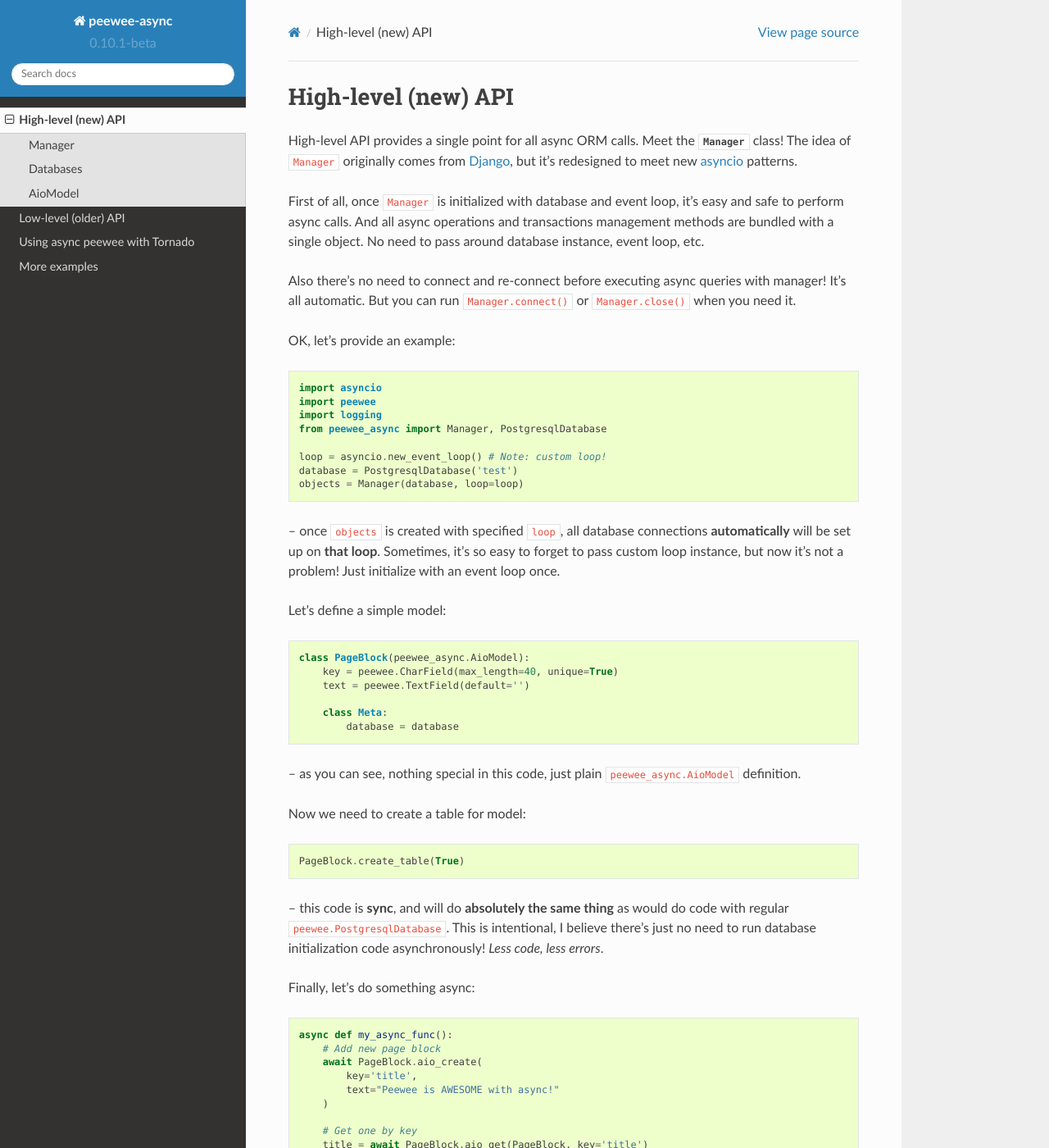
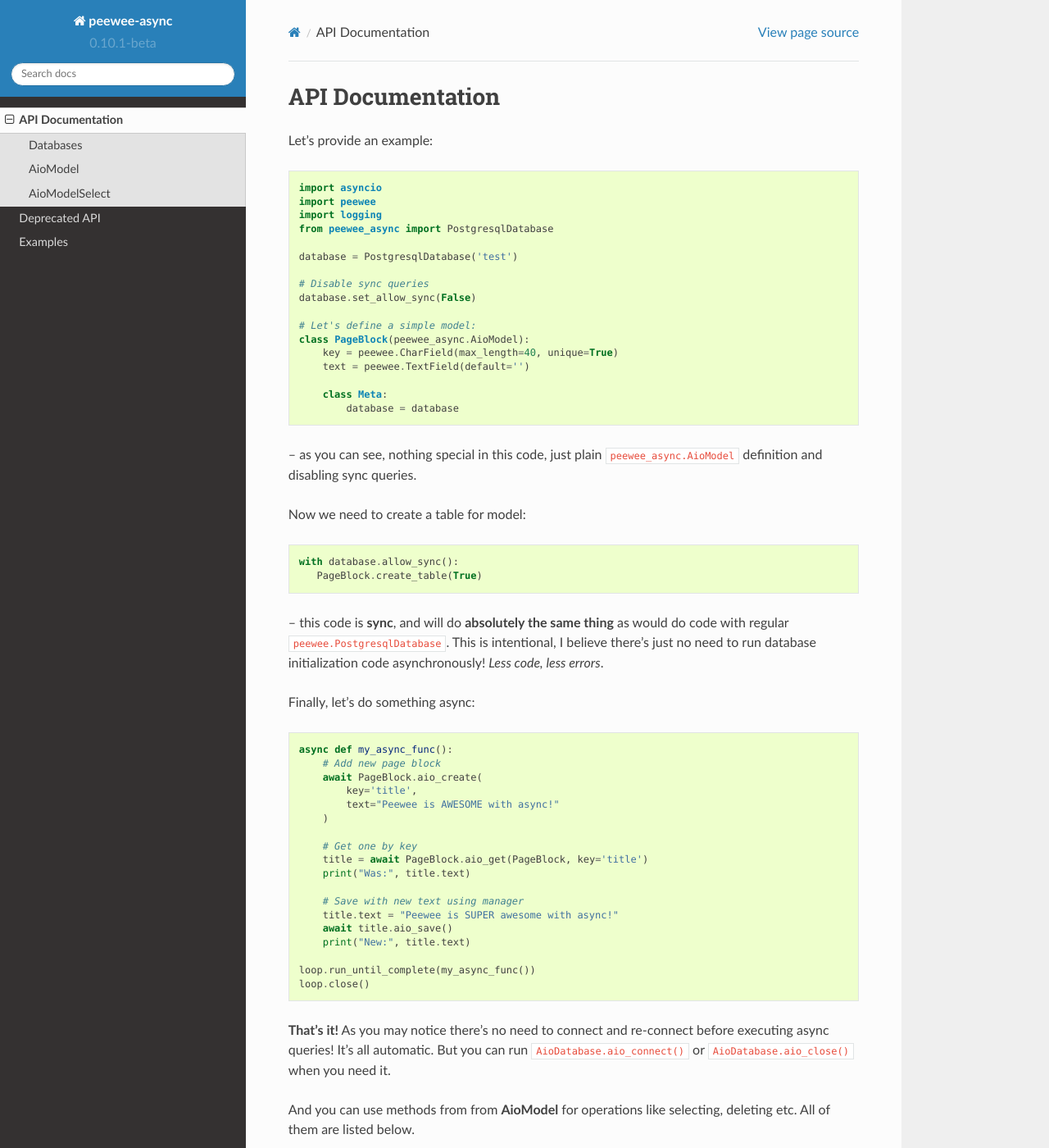
Before and after one commit to 05bit/peewee-async, a Sphinx documentation site: the page built from docs/peewee_async/api.rst, in a window 1280 px wide and 1400 px high. Shown: the whole window at 82% size. Built offline with Sphinx 7.4.7 and the Read the Docs theme 2.0.0, drawn with Linux system fonts in a browser that asks for light colours; some of the changed text lies outside the part shown.

Commit message:
feat: docs updated

```diff
--- a/docs/index.rst
+++ b/docs/index.rst
@@ -133,7 +133,6 @@
 
    peewee_async/api
    peewee_async/api_older
-   peewee_async/tornado
    peewee_async/examples
 
 Indices and tables
--- a/docs/peewee_async/api.rst
+++ b/docs/peewee_async/api.rst
@@ -1,31 +1,19 @@
-High-level (new) API
+API Documentation
 ====================
 
-High-level API provides a single point for all async ORM calls. Meet the :class:`.Manager` class! The idea of ``Manager`` originally comes from `Django`_, but it's redesigned to meet new `asyncio`_ patterns.
-
-First of all, once ``Manager`` is initialized with database and event loop, it's easy and safe to perform async calls. And all async operations and transactions management methods are bundled with a single object. No need to pass around database instance, event loop, etc.
-
-Also there's no need to connect and re-connect before executing async queries with manager! It's all automatic. But you can run ``Manager.connect()`` or ``Manager.close()`` when you need it.
-
-.. _peewee: https://github.com/coleifer/peewee
-.. _Django: https://www.djangoproject.com
-.. _asyncio: https://docs.python.org/3/library/asyncio.html
-
-OK, let's provide an example::
+Let's provide an example::
 
     import asyncio
     import peewee
     import logging
-    from peewee_async import Manager, PostgresqlDatabase
+    from peewee_async import PostgresqlDatabase
 
-    loop = asyncio.new_event_loop() # Note: custom loop!
     database = PostgresqlDatabase('test')
-    objects = Manager(database, loop=loop)
 
--- once ``objects`` is created with specified ``loop``, all database connections **automatically** will be set up on **that loop**. Sometimes, it's so easy to forget to pass custom loop instance, but now it's not a problem! Just initialize with an event loop once.
+    # Disable sync queries
+    database.set_allow_sync(False)
 
-Let's define a simple model::
-
+    # Let's define a simple model:
     class PageBlock(peewee_async.AioModel):
         key = peewee.CharField(max_length=40, unique=True)
         text = peewee.TextField(default='')
@@ -33,11 +21,12 @@
         class Meta:
             database = database
 
--- as you can see, nothing special in this code, just plain ``peewee_async.AioModel`` definition.
+-- as you can see, nothing special in this code, just plain ``peewee_async.AioModel`` definition and disabling sync queries.
 
 Now we need to create a table for model::
 
-    PageBlock.create_table(True)
+    with database.allow_sync():
+       PageBlock.create_table(True)
 
 -- this code is **sync**, and will do **absolutely the same thing** as would do code with regular ``peewee.PostgresqlDatabase``. This is intentional, I believe there's just no need to run database initialization code asynchronously! *Less code, less errors*.
 
@@ -56,73 +45,41 @@
 
         # Save with new text using manager
         title.text = "Peewee is SUPER awesome with async!"
-        await objects.update(title)
+        await title.aio_save()
         print("New:", title.text)
 
     loop.run_until_complete(my_async_func())
     loop.close()
 
-**That's it!**
+**That's it!** As you may notice there's no need to connect and re-connect before executing async queries! It's all automatic. But you can run ``AioDatabase.aio_connect()`` or ``AioDatabase.aio_close()`` when you need it.
 
-As you may notice you can use methods from **Manager** or from **AioModel** for operations like selecting, deleting etc.
+And you can use methods from from **AioModel** for operations like selecting, deleting etc.
 All of them are listed below.
-
-Manager
--------
-
-.. autoclass:: peewee_async.Manager
-
-.. autoattribute:: peewee_async.Manager.database
-
-.. automethod:: peewee_async.Manager.allow_sync
-
-.. automethod:: peewee_async.Manager.get
-
-.. automethod:: peewee_async.Manager.create
-
-.. automethod:: peewee_async.Manager.update
-
-.. automethod:: peewee_async.Manager.delete
-
-.. automethod:: peewee_async.Manager.get_or_create
-
-.. automethod:: peewee_async.Manager.create_or_get
-
-.. automethod:: peewee_async.Manager.execute
-
-.. automethod:: peewee_async.Manager.prefetch
-
-.. automethod:: peewee_async.Manager.count
-
-.. automethod:: peewee_async.Manager.scalar
-
-.. automethod:: peewee_async.Manager.connect
-
-.. automethod:: peewee_async.Manager.close
-
-.. automethod:: peewee_async.Manager.atomic
-
-.. automethod:: peewee_async.Manager.transaction
-
-.. automethod:: peewee_async.Manager.savepoint
 
 
 Databases
 ---------
 
-.. autoclass:: peewee_async.PostgresqlDatabase
-    :members: init
+.. autoclass:: peewee_async.databases.AioDatabase
+
+.. automethod:: peewee_async.databases.AioDatabase.aio_connect
+
+.. autoproperty:: peewee_async.databases.AioDatabase.is_connected
+
+.. automethod:: peewee_async.databases.AioDatabase.aio_close
+
+.. automethod:: peewee_async.databases.AioDatabase.aio_execute
+
+.. automethod:: peewee_async.databases.AioDatabase.set_allow_sync
+
+.. automethod:: peewee_async.databases.AioDatabase.allow_sync
+
+.. automethod:: peewee_async.databases.AioDatabase.aio_atomic
 
 .. autoclass:: peewee_async.PooledPostgresqlDatabase
     :members: init
 
-.. autoclass:: peewee_asyncext.PostgresqlExtDatabase
-    :members: init
-
 .. autoclass:: peewee_asyncext.PooledPostgresqlExtDatabase
-    :members: init
-
-.. autoclass:: peewee_async.MySQLDatabase
     :members: init
 
 .. autoclass:: peewee_async.PooledMySQLDatabase
@@ -138,3 +95,26 @@
 .. automethod:: peewee_async.AioModel.aio_get_or_none
 
 .. automethod:: peewee_async.AioModel.aio_create
+
+.. automethod:: peewee_async.AioModel.aio_get_or_create
+
+.. automethod:: peewee_async.AioModel.aio_delete_instance
+
+.. automethod:: peewee_async.AioModel.aio_save
+
+.. autofunction:: peewee_async.aio_prefetch
+
+AioModelSelect
+--------------
+
+.. autoclass:: peewee_async.aio_model.AioModelSelect
+
+.. automethod:: peewee_async.aio_model.AioModelSelect.aio_scalar
+
+.. automethod:: peewee_async.aio_model.AioModelSelect.aio_get
+
+.. automethod:: peewee_async.aio_model.AioModelSelect.aio_count
+
+.. automethod:: peewee_async.aio_model.AioModelSelect.aio_exists
+
+.. automethod:: peewee_async.aio_model.AioModelSelect.aio_prefetch
```
Also changed, not shown: docs/peewee_async/api_older.rst (+43 -7 lines), docs/peewee_async/examples.rst (+32 -6 lines), docs/peewee_async/tornado.rst (deleted, +0 -25 lines), 2 other files.
